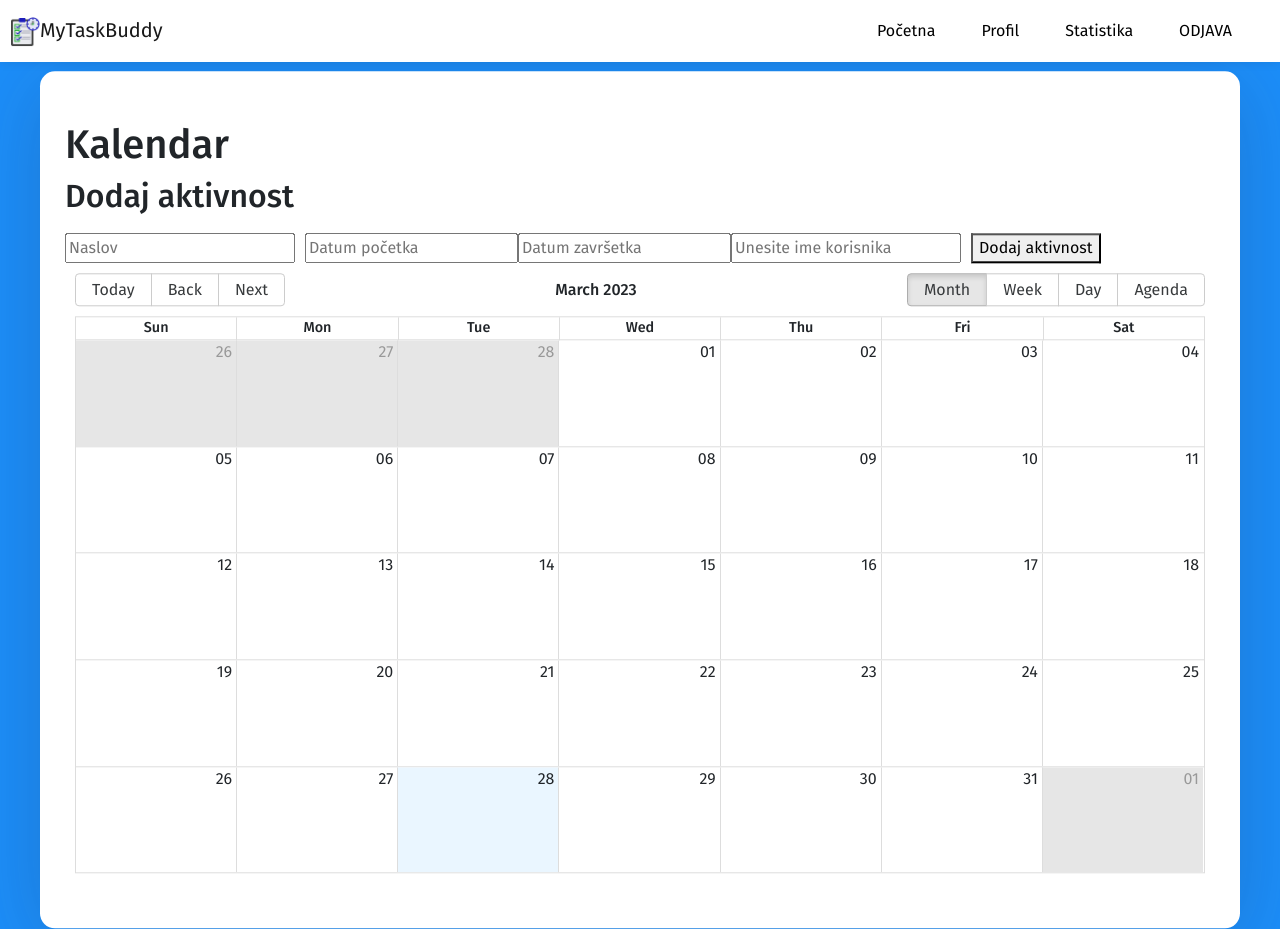
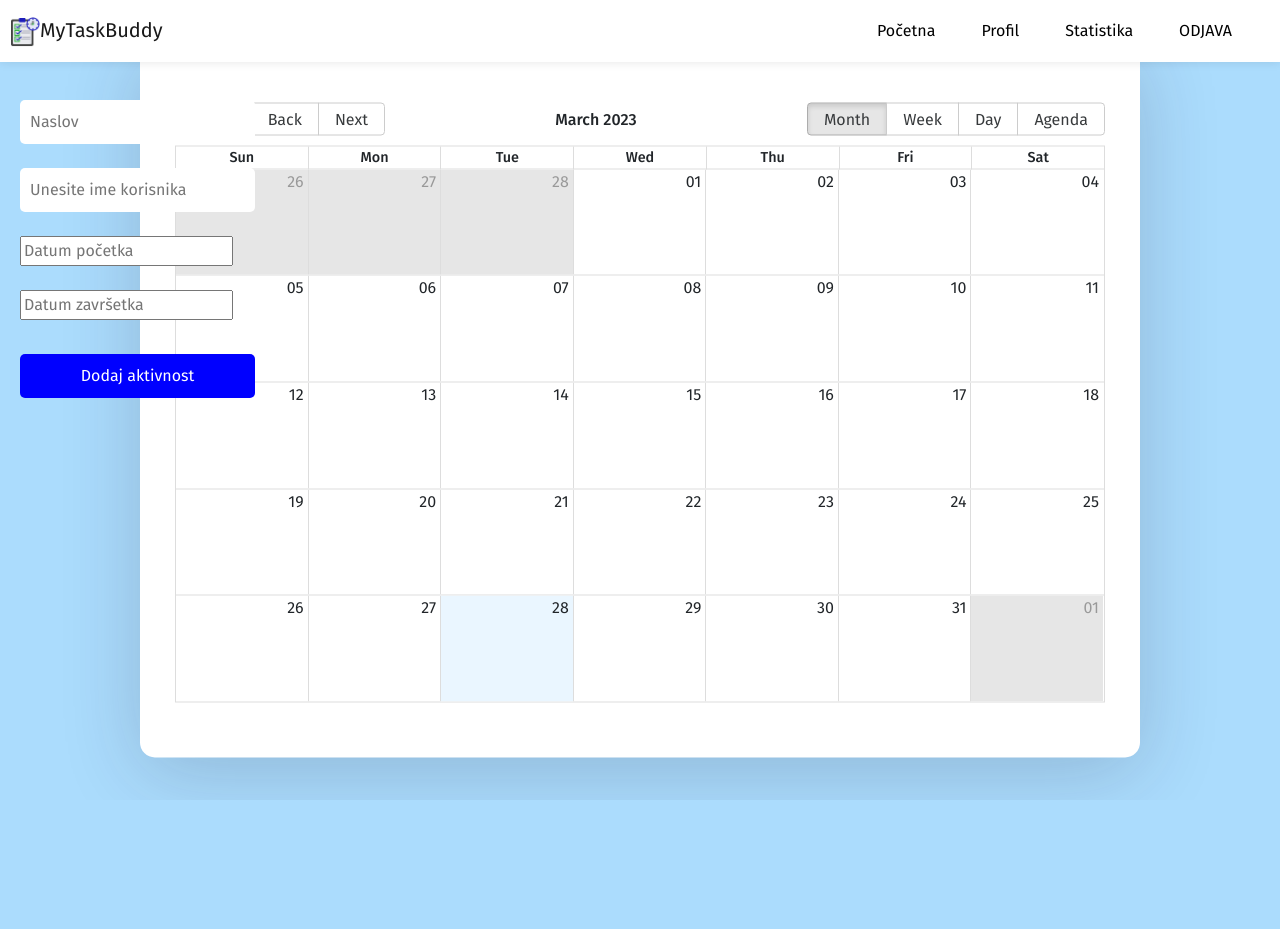
Before and after one commit to smuratovic3/my-task-buddy, a React (Create React App) app: page /home-page in a window 1280 px wide. After the commit the page ends 800 px from the top, so only its background shows below. Built offline with nearby package versions, Linux system fonts and the light colour scheme.

Commit message:
changes in home page

```diff
--- a/src/css/forgotpassword.module.css
+++ b/src/css/forgotpassword.module.css
@@ -4,7 +4,7 @@
   box-sizing: border-box;
 }
 body {
-  background: #1c8ef9 !important;
+  background: #abdcfd !important;
   min-height: 100vh;
   display: flex;
   font-weight: 400;
--- a/src/css/homepage.module.css
+++ b/src/css/homepage.module.css
@@ -4,39 +4,27 @@
   box-sizing: border-box;
 }
 body {
-  background: #1c8ef9 !important;
+  background: #abdcfd !important;
   min-height: 100vh;
   display: flex;
   font-weight: 400;
   font-family: "Fira Sans", sans-serif;
 }
 
-h1,
-h2,
-h3,
-h4,
-h5,
-h6,
-label,
-span {
-  font-weight: 500;
-  font-family: "Fira Sans", sans-serif;
+
+
+
+.addEvent{
+
+  position: fixed;
+  top: 100px;
+  left: 20px;
+  display: flex;
+  justify-content: center;
+  flex-direction: column;
+  z-index: 2;
+
 }
-
-body,
-html,
-.App,
-#root,
-.wrapper {
-  width: 100%;
-  height: 100%;
-}
-
-.navbar-light {
-  background-color: #ffffff;
-  box-shadow: 0px 14px 80px rgba(34, 35, 58, 0.2);
-}
-
 .wrapper {
   display: flex;
   justify-content: center;
@@ -45,14 +33,13 @@ html,
 }
 
 .inner {
-    width: 1200px;
-    margin-top: 100px;
+  width: 1000px;
+  margin: auto;
   background: #ffffff;
   box-shadow: 0px 14px 80px rgba(34, 35, 58, 0.2);
   padding: 50px 25px 45px 25px;
   border-radius: 15px;
   transition: all 0.3s;
-
 
   /* Add these properties to center the form */
   position: absolute;
@@ -61,31 +48,65 @@ html,
   transform: translate(-50%, -50%);
 }
 
-.wrapper .form-control:focus {
-  border-color: #167bff;
-  box-shadow: none;
-}
-
-.wrapper h3 {
-  text-align: center;
-  margin: 0;
-  line-height: 1;
-  padding-bottom: 20px;
-}
-
-.custom-control-label {
-  font-weight: 400;
-}
-
-.forgot-password,
-.forgot-password a {
-  text-align: right;
-  font-size: 13px;
-  padding-top: 10px;
-  color: #7f7d7d;
+.menu {
+  list-style-type: none;
+  padding: 0;
   margin: 0;
 }
 
-.forgot-password a {
-  color: #167bff;
+
+
+.navItem {
+  padding: 1rem;
+
 }
+
+
+
+.navItem:last-child {
+  border-bottom: none;
+}
+
+
+.navLink {
+  color: #000000; /* Change color to desired color code */
+  text-decoration: none; /* Remove underline from link */
+  transition: all 0.3s ease; /* Add transition effect */
+}
+
+.navLink:hover {
+  color: #e61515; /* Change color on hover to desired color code */
+  text-decoration: none; /* Remove underline from link */
+}
+.navbar ul {
+  margin-top: 60px;
+}
+.navbar .logo {
+  color: rgb(0, 0, 0);
+}
+
+.logo {
+  display: flex;
+  align-items: center;
+  text-decoration: none;
+  font-size: 30px;
+  font-weight: bold;
+  color: #333;
+  padding-top: 20px;
+  margin-left: 20px;
+}
+
+.logoImage {
+  width: 50px;
+  height: 50px;
+  border-radius: 50%;
+  box-shadow: 0px 0px 10px rgba(0, 0, 0, 0.2);
+}
+
+
+.container {
+  display: flex;
+  justify-content: center;
+  align-items: center;
+  height: 100vh;
+}
--- a/src/css/login.module.css
+++ b/src/css/login.module.css
@@ -4,7 +4,7 @@
   box-sizing: border-box;
 }
 body {
-  background: #1c8ef9 !important;
+  background: #abdcfd !important;
   min-height: 100vh;
   display: flex;
   font-weight: 400;
--- a/src/css/registration.module.css
+++ b/src/css/registration.module.css
@@ -4,7 +4,7 @@
   box-sizing: border-box;
 }
 body {
-  background: #1c8ef9 !important;
+  background: #abdcfd !important;
   min-height: 100vh;
   display: flex;
   font-weight: 400;
--- a/src/screens/HomePage.js
+++ b/src/screens/HomePage.js
@@ -38,26 +38,26 @@ export default class HomePageComponent extends Component {
     this.handleAddEvent = this.handleAddEvent.bind(this);
   }
 
-  handleAddEvent() {
-    const { newEvent, allEvents } = this.state;
+  handleAddNewEvent = () => {
+    this.setState({
+      newEvent: { title: "", start: new Date(), end: new Date(), username: "" },
+      isEditingEvent: true,
+    });
+  };
 
-    for (let i = 0; i < allEvents.length; i++) {
-      const d1 = new Date(allEvents[i].start);
-      const d2 = new Date(newEvent.start);
-      const d3 = new Date(allEvents[i].end);
-      const d4 = new Date(newEvent.end);
-
-      if ((d1 <= d2 && d2 <= d3) || (d1 <= d4 && d4 <= d3)) {
-        alert("CLASH");
-        break;
+  handleAddEvent = () => {
+    const { allEvents, newEvent } = this.state;
+    this.setState(
+      {
+        allEvents: [...allEvents, newEvent],
+        isEditingEvent: false,
+      },
+      () => {
+        // Reset newEvent with current date and time values
+        this.handleAddNewEvent();
       }
-    }
-
-    this.setState({
-      allEvents: [...allEvents, newEvent],
-      newEvent: { title: "", start: "", end: "", username: "" },
-    });
-  }
+    );
+  };
 
   render() {
     const { newEvent, allEvents } = this.state;
@@ -98,16 +98,21 @@ export default class HomePageComponent extends Component {
             </li>
           </ul>
         </nav>
-        <div className="HomePage">
-          <div className={HomePageCSS.wrapper}>
-            <div className={HomePageCSS.inner}>
-              <h1>Kalendar</h1>
-              <h2>Dodaj aktivnost</h2>
-              <div>
+
+        <div className={`${HomePageCSS.addEvent} my-form`}>
           <input
             type="text"
             placeholder="Naslov"
-                  style={{ width: "20%", marginRight: "10px" }}
+            style={{
+              width: "100%",
+              marginRight: "10px",
+              padding: "10px",
+              border: "none",
+              borderRadius: "5px",
+              fontSize: "16px",
+              color: "black",
+              cursor: "pointer",
+            }}
             value={newEvent.title}
             onChange={(e) =>
               this.setState({
@@ -115,25 +120,20 @@ export default class HomePageComponent extends Component {
               })
             }
           />
-                <DatePicker
-                  placeholderText="Datum početka "
-                  style={{ marginRight: "10px" }}
-                  selected={newEvent.start}
-                  onChange={(start) =>
-                    this.setState({ newEvent: { ...newEvent, start } })
-                  }
-                />
-                <DatePicker
-                  placeholderText="Datum završetka "
-                  selected={newEvent.end}
-                  onChange={(end) =>
-                    this.setState({ newEvent: { ...newEvent, end } })
-                  }
-                />
+          <br></br>
           <input
             type="text"
             placeholder="Unesite ime korisnika"
-                  style={{ width: "20%", marginRight: "10px" }}
+            style={{
+              width: "100%",
+              marginRight: "10px",
+              padding: "10px",
+              border: "none",
+              borderRadius: "5px",
+              fontSize: "16px",
+              color: "black",
+              cursor: "pointer",
+            }}
             value={newEvent.username}
             onChange={(e) =>
               this.setState({
@@ -141,20 +141,66 @@ export default class HomePageComponent extends Component {
               })
             }
           />
-
+          <br></br>
+          <DatePicker
+            placeholderText="Datum početka "
+            selected={newEvent.start}
+            onChange={(date) =>
+              this.setState({
+                newEvent: { ...newEvent, start: date },
+              })
+            }
+            showTimeSelect
+            timeFormat="HH:mm"
+            timeIntervals={15}
+            dateFormat="MMMM d, yyyy h:mm aa"
+          />
+          <br></br>
+          <DatePicker
+            placeholderText="Datum završetka "
+            selected={newEvent.end}
+            onChange={(date) =>
+              this.setState({
+                newEvent: { ...newEvent, end: date },
+              })
+            }
+            showTimeSelect
+            timeFormat="HH:mm"
+            timeIntervals={15}
+            dateFormat="MMMM d, yyyy h:mm aa"
+            className="custom-datepicker"
+          />
+          <br></br>
           <button
-                  style={{ marginTop: "10px" }}
+            style={{
+              marginTop: "10px",
+              backgroundColor: "blue",
+              width: "100%",
+              marginRight: "10px",
+              padding: "10px",
+              border: "none",
+              borderRadius: "5px",
+              fontSize: "16px",
+              color: "white",
+              cursor: "pointer",
+            }}
             onClick={this.handleAddEvent}
           >
             Dodaj aktivnost
           </button>
         </div>
+
+        <div className="HomePage">
+          <div className={HomePageCSS.wrapper}>
+            <div className={HomePageCSS.inner}>
               <Calendar
                 localizer={localizer}
                 events={allEvents}
                 startAccessor="start"
                 endAccessor="end"
-                style={{ height: 600, margin: "10px" }}
+                style={{ height: 600, margin: "10px", zIndex: "1" }}
+                selectable={true}
+                onSelectSlot={this.handleSelect}
               />
             </div>
           </div>
```
Lines whose indentation alone changed are shown as unchanged.
